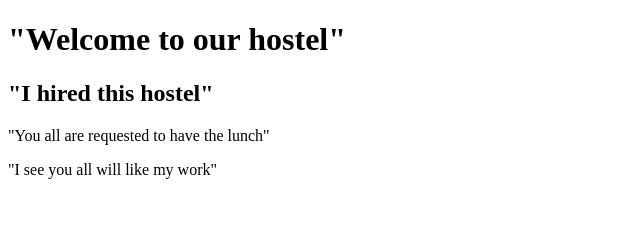
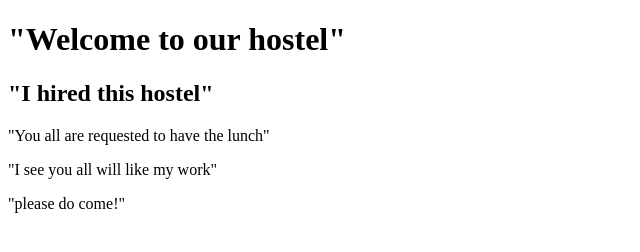
Before and after one commit to ThuzarMyint10/demo_repo3, a plain HTML site: page index.html in a window 1280 px wide. Shown: the whole page, without its empty margins (0-640 px from the left). Drawn offline with Linux system fonts and the light colour scheme.

Commit message:
Added new sentence

```diff
--- a/index.html
+++ b/index.html
@@ -11,5 +11,6 @@
     <h2>"I hired this hostel"</h2>
     <p>"You all are requested to have the lunch"</p>
     <P>"I see you all will like my work"</P>
+    <p>"please do come!"</p>
 </body>
 </html>
```
